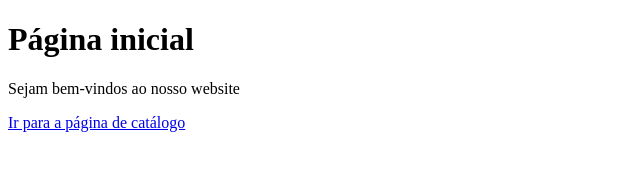
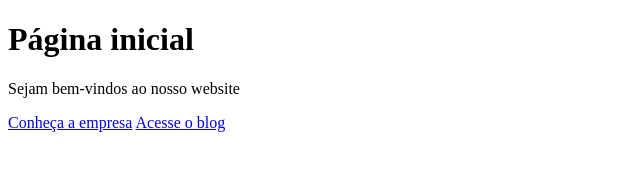
Before and after one commit to devgabrielpinese/desafio-merge-conflito, a plain HTML site: page index.html in a window 1280 px wide. Shown: the full height of the page, 0-640 px from the left. Drawn offline with Linux system fonts and the light colour scheme.

Commit message:
Pagina Blog

```diff
--- a/index.html
+++ b/index.html
@@ -9,6 +9,7 @@
 <body>
 <h1>Página inicial</h1>
 <p>Sejam bem-vindos ao nosso website</p>
-<a href="catalogo.html">Ir para a página de catálogo</a>
+<a href="sobre.html">Conheça a empresa</a>
+<a href="blog.html">Acesse o blog</a>
 </body>
 </html>
```
Also changed, not shown: blog.html (added, +12 -0 lines).
